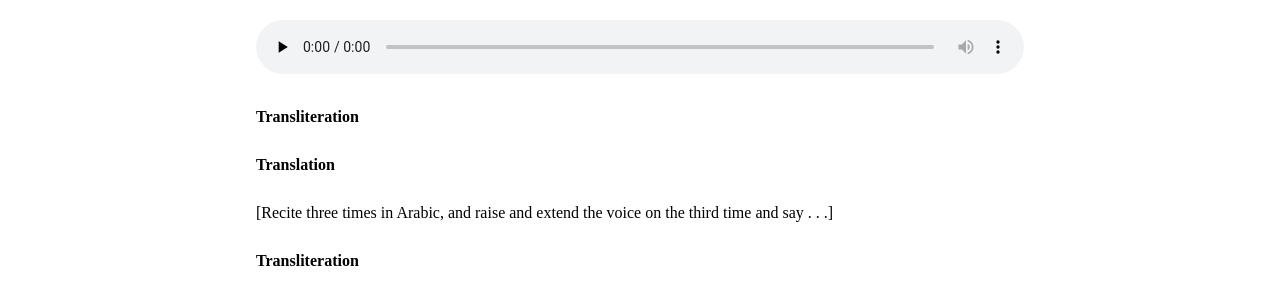
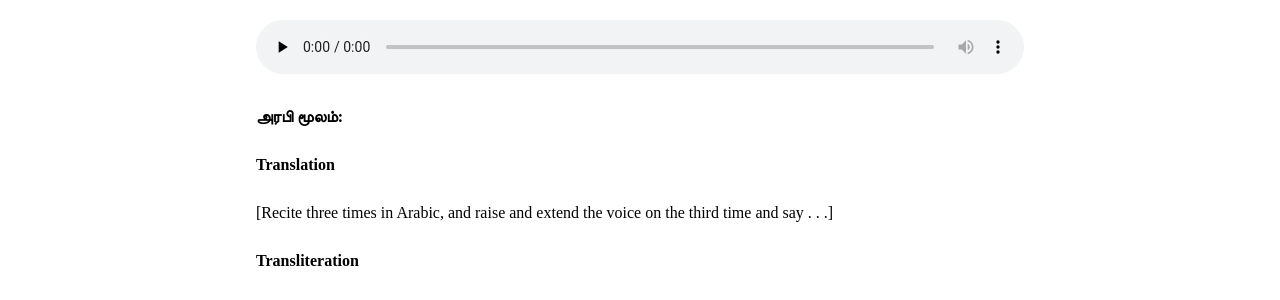
Before and after one commit to rafikttp/duaForLifeTamil, a Jekyll site: the page built from supplications/fortress/content/afterwitr.md, in a window 1280 px wide. Shown: the part 248-548 px from the top of the page. Built offline with Jekyll 4.4.1, drawn with Linux system fonts in a browser that asks for light colours.

Commit message:
Update afterwitr.md

```diff
--- a/supplications/fortress/content/afterwitr.md
+++ b/supplications/fortress/content/afterwitr.md
@@ -22,7 +22,7 @@ Your browser does not support the audio element.
 
 &nbsp;
 <div class="duaextra" tabindex="0">
-<div><strong>Transliteration</strong></div>
+<div><strong> அரபி மூலம்: </strong></div>
 <div class="extra">119: Subhaanal-Malikil-Quddoosi.</div>
 </div>
 &nbsp;
```
